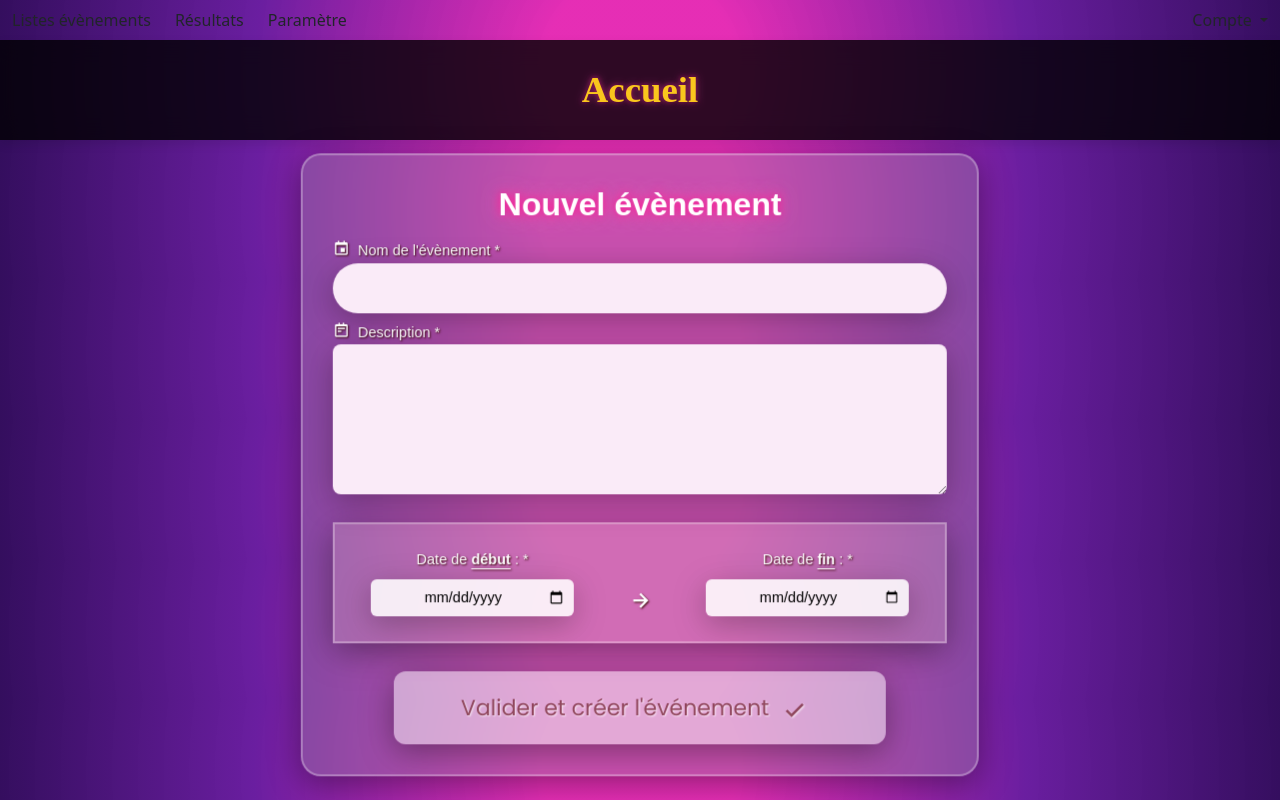
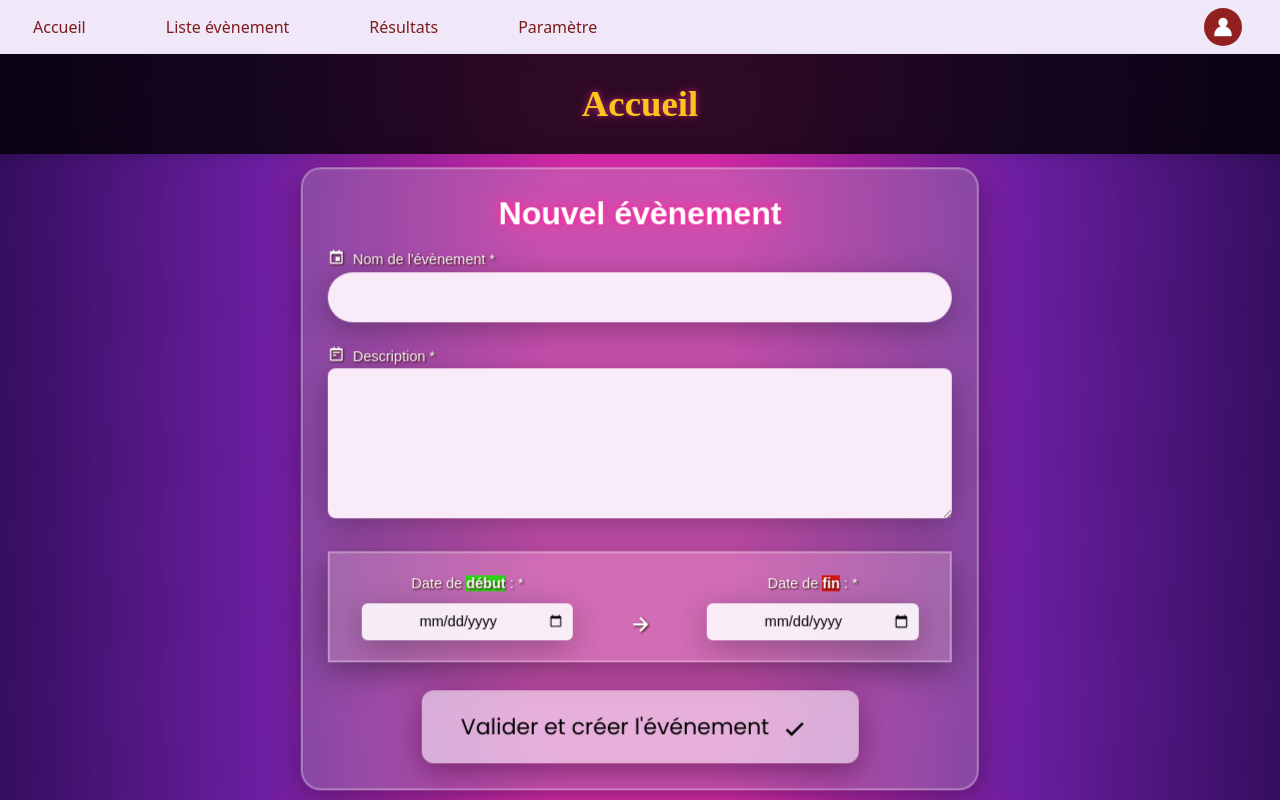
Before and after one commit to Alexshu0204/Projet_vote_en_ligne, a PHP site: page /accueil.php in a window 1280 px wide. Run offline with PHP 8.4, Linux system fonts and the light colour scheme.

Commit message:
Add files via upload

```diff
--- a/Projet Systeme vote pour Césarée/accueil.php
+++ b/Projet Systeme vote pour Césarée/accueil.php
@@ -7,11 +7,15 @@
         <link rel="stylesheet" href="accueil_style.css"/>
         <link href='https://fonts.googleapis.com/css?family=Nunito Sans' rel='stylesheet'>
         <link href="https://fonts.googleapis.com/css2?family=Poppins:wght@300;400;600&display=swap" rel="stylesheet">
+        <!--lien Bootstrap pour le menu-->
+        <link href="https://cdn.jsdelivr.net/npm/bootstrap@5.3.3/dist/css/bootstrap.min.css" rel="stylesheet" integrity="sha384-QWTKZyjpPEjISv5WaRU9OFeRpok6YctnYmDr5pNlyT2bRjXh0JMhjY6hW+ALEwIH" crossorigin="anonymous">
         <link href='https://unpkg.com/boxicons@2.1.4/css/boxicons.min.css' rel='stylesheet'><!--Lien pour télécharger les icônes-->
+        <link rel="icon" href="favicon.ico" type="image/x-icon">
         <title>Accueil</title>
     </head>
 
     <body>
+        <div id="progressBar"></div>
 
         <header>
             <?php
@@ -42,12 +46,12 @@
 
                 <div class="date_container">
                     <div>
-                        <label for="dateStartID">Date de <span class="underline">début</span> : *</label>
+                        <label for="dateStartID">Date de <span class="highlight">début</span> : *</label>
                         <input name="event_date" type="date" id="dateStartID" required>
                     </div>
                     <i class='bx bx-right-arrow-alt'></i>
                     <div>
-                        <label for="dateEndID">Date de <span class="underline">fin</span> : *</label>
+                        <label for="dateEndID">Date de <span class="highlight-2">fin</span> : *</label>
                         <input name="event_date" type="date" id="dateEndID" required>
                     </div>
 
@@ -65,6 +69,8 @@
 
         </div>
 
+        <script src="accueil_script.js"></script>
+
     </body>
 
 </html>
--- a/Projet Systeme vote pour Césarée/accueil_style.css
+++ b/Projet Systeme vote pour Césarée/accueil_style.css
@@ -52,11 +52,11 @@ body {
 
 .evnt_container{
     font-family: 'Montserrat', sans-serif;
-    margin-top: 65px;
+    margin-top: 79px;
     width: 53%;
     height: auto;
     min-height: 590px;
-    padding: 30px;
+    padding: 25px;
     position: absolute;
     top: 50%;
     left: 50%;
@@ -86,11 +86,13 @@ label span {
 }
 
 #eventID{
-    font-size: 13px;
+    margin-bottom: 15px;  /* Espace en dessous */
+    padding: 20px;  /* Ajuste le padding interne pour respirer */
+
+    font-size: 14px;
     border-radius: 30px;
     width: 100%;
     height: 50px;
-    padding:10px;
     border: none;
     box-shadow: 0 8px 32px rgba(0, 0, 0, 0.3);
     transition: 0.165s;
@@ -112,10 +114,12 @@ label span {
 }
 
 #descriptionID{
-    font-size: 13px;
+    margin-bottom: 15px;  /* Espace en dessous */
+    padding: 12px;  /* Ajuste le padding interne pour respirer */
+
+    font-size: 14px;
     border-radius: 8px;
     width: 100%;
-    padding:10px;
     height: auto;
     min-height: 150px;
     max-height: 400px; /* Pour limiter la hauteur si nécessaire */
@@ -154,9 +158,9 @@ label span {
     font-size: 14.5px;
     font-family: 'Montserrat', sans-serif;
     text-align: center;
-    margin-top: 20px;
+    margin-top: 10px;
     width: 100%;
-    padding: 25px;
+    padding: 20px;
 
 /*Ajout d’un effet "verre dépoli" au contenu de la date*/
     background-color: rgba(246, 217, 208, 0.2);
@@ -179,8 +183,15 @@ label span {
     text-shadow: 1px 1px 2px rgb(64, 12, 12);
 }
 
-.underline {
-    text-decoration: underline;
+.highlight {
+    background-color: #2fd316;
+    text-underline-position: under; /*abaisser le soulignage*/
+    color: rgb(255, 255, 255);
+    font-weight: bold;
+}
+
+.highlight-2 {
+    background-color: #d31616;
     text-underline-position: under; /*abaisser le soulignage*/
     color: rgb(255, 255, 255);
     font-weight: bold;
@@ -248,13 +259,12 @@ label span {
     margin: 28px auto 0 auto;
     border: none;
     border-radius: 12px;
-    width: 80%;
+    width: 70%;
     padding:20px;
-    color: rgba(113, 28, 47, 0.75);
-    text-shadow: 1px 1px 2px rgba(255, 255, 255, 0.726);
-    background-color: rgba(255, 255, 255, 0.5);
-    box-shadow: 0 8px 32px rgba(0, 0, 0, 0.37);
-    transition: color 0.28s ease;
+    color: rgba(0, 0, 0, 0.992);
+    background-color: rgba(255, 255, 255, 0.547);
+    box-shadow: 0 8px 32px rgba(55, 0, 44, 0.5);
+    transition: color 0.2s ease;
     z-index: 1;
 }
 
@@ -275,8 +285,8 @@ label span {
     height: 100%;
     top: 0;
     left: 0;
-    background-color: rgba(34, 220, 24, 0.803);
-    transition: width 0.25s ease-in-out;
+    background-color: rgb(2, 172, 36);
+    transition: width 0.27s ease-in-out;
     z-index: 0;
 }
 
@@ -286,7 +296,23 @@ label span {
 
 #createButtonID:hover{
     color: rgb(255, 255, 255);
-    text-shadow: 0.5px 0.5px 1px rgb(64, 12, 12);
+    text-shadow: 1px 1px 3px rgb(41, 5, 5);
+    box-shadow: 0 0 8px rgba(135, 79, 184, 0.2);
+}
+
+
+/*Barre de progression*/
+#progressBar {
+    position: fixed;
+    top: 0;
+    left: 0;
+    width: 0%;
+    height: 5px;
+    background: linear-gradient(90deg, #ff007a, #ff4800, #de006f);
+    z-index: 10000;
+    transition: width 0.2s ease-out, opacity 0.4s ease-in-out;
+    box-shadow: 0px 0px 10px rgba(255, 0, 122, 0.6);
+    border-radius: 2px;
 }
 
 
--- a/Projet Systeme vote pour Césarée/menu.php
+++ b/Projet Systeme vote pour Césarée/menu.php
@@ -1,33 +1,113 @@
 
-<!DOCTYPE html>
-<html lang="fr">
+        <style>
 
-    <head>
-        <meta charset="utf-8">
-        <meta name="viewport" content="width=device-width, initial-scale=1">
-        <!-- CSS Bootstrap -->
-        <link href="https://cdn.jsdelivr.net/npm/bootstrap@5.3.3/dist/css/bootstrap.min.css" rel="stylesheet" integrity="sha384-QWTKZyjpPEjISv5WaRU9OFeRpok6YctnYmDr5pNlyT2bRjXh0JMhjY6hW+ALEwIH" crossorigin="anonymous">
-        <!-- CSS personnalisé -->
-        <link rel="stylesheet" href="menu_style.css">
-    </head>
+            .container-fluid{
+                background-color:rgb(240, 232, 248) !important;
+                color:rgb(125, 27, 27);
+            }
 
-    <body>
+            .home{
+                margin-left: 5px; /* Décalage vers la droite */
+            }
+
+            .dropdown-item{
+                color:rgb(147, 32, 32);
+            }
+
+            .account{
+                width: 38px;
+                height: 38px;
+                background-color:rgb(147, 32, 32);
+                border-radius: 50%;
+                display: flex;
+                align-items: center;
+                justify-content: center;
+                overflow: hidden;
+                margin-right: 10px; /* Décalage vers la gauche */
+            }
+
+            .account img{
+                width: 40px;
+                height: auto;
+                max-width: 20px;
+            }
+
+            .action{
+                margin-left: 5px;
+            }
+
+            .nav-link.dropdown-toggle::after {
+                display: none !important;
+            }
+
+            /* Style des liens */
+            .nav-link {
+                position: relative;
+                padding: 8px 16px;
+                text-decoration: none;
+                transition: color 0.12s ease-in-out;
+            }
+
+            /* Effet de soulignement animé */
+            .nav-link::after {
+                content: "";
+                position: absolute;
+                left: 50%;
+                bottom: 0;
+                width: 0;
+                height: 3px;
+                background-color: rgb(255, 0, 0); /* Couleur de l'effet */
+                transition: width 0.3s ease-in-out, left 0.3s ease-in-out;
+            }
+
+            /* Animation au survol */
+            .nav-link:hover {
+                color:rgb(255, 0, 0);
+            }
+
+            .nav-link:hover::after {
+                width: 100%;
+                left: 0;
+            }
+
+            .account:hover {
+                background-color: rgb(255, 0, 0);
+                transition: background-color 0.12s ease;
+            }
+
+
+            .dropdown-item:hover{
+                color:rgb(255, 0, 0);
+            }
+
+            .nav-link.active {
+                font-weight: bold;
+                color: red !important;
+                border-bottom: 3px solid red; /* Ajoute une bordure sous l'onglet actif */
+            }
+
+        </style>
 
         <nav>
 
             <div class="container-fluid d-flex justify-content-between align-items-center">
 
-                <ul class="navbar-nav d-flex flex-row gap-4">
-                    <li class="nav-item">
-                        <a class="nav-link active" aria-current="page" href="#">Listes évènements</a>
+                <ul class="navbar-nav d-flex flex-row gap-5">
+
+                     <li class="nav-item">
+                        <a class="nav-link" href="accueil.php"><span class="home">Accueil</span></a>
                     </li>
 
                     <li class="nav-item">
-                        <a class="nav-link" href="#">Résultats</a>
+                        <a class="nav-link" href="liste_evenement.php"><span class="li_evnt">Liste évènement</span></a>
                     </li>
 
                     <li class="nav-item">
-                        <a class="nav-link" href="#">Paramètre</a>
+                        <a class="nav-link" href="#"><span class="results">Résultats</span></a>
+                    </li>
+
+                    <li class="nav-item">
+                        <a class="nav-link" href="#"><span class="setting">Paramètre</span></a>
                     </li>
                 </ul>
 
@@ -35,11 +115,18 @@
                 <ul class="navbar-nav">
                     <li class="nav-item dropdown">
                         <a class="nav-link dropdown-toggle" href="#" role="button" data-bs-toggle="dropdown" aria-expanded="false">
-                            Compte
+                            <span class="account" data-bs-toggle="tooltip" data-bs-placement="bottom" title="Mon compte">
+                                <img src="images/icon-2426371_1280(2).png">
+                        </span>
+
                         </a>
                         <ul class="dropdown-menu">
-                            <li><a class="dropdown-item" href="#">Action</a></li>
-                            <li><a class="dropdown-item" href="#">Se déconnecter</a></li>
+                            <li><a class="dropdown-item" href="#"><span class="action">Action</span></a></li>
+                            <li>
+                                <a class="dropdown-item d-flex align-items-center gap-2" href="index.php">
+                                    <i class='bx bx-log-out'></i>Se déconnecter
+                                </a>
+                            </li>
                         </ul>
                     </li>
                 </ul>
@@ -48,7 +135,29 @@
 
         </nav>
 
-        <script src="https://cdn.jsdelivr.net/npm/bootstrap@5.3.3/dist/js/bootstrap.bundle.min.js" integrity="sha384-YvpcrYf0tY3lHB60NNkmXc5s9fDVZLESaAA55NDzOxhy9GkcIdslK1eN7N6jIeHz" crossorigin="anonymous"></script>
-    </body>
+        <script src="https://cdn.jsdelivr.net/npm/bootstrap@5.3.3/dist/js/bootstrap.bundle.min.js" integrity="sha384-YvpcrYf0tY3lHB60NNkmXc5s9fDVZLESaAA55NDzOxhy9GkcIdslK1eN7N6jIeHz" crossorigin="anonymous">
 
-</html>
+            document.addEventListener("DOMContentLoaded", function() {
+                // Récupère tous les liens du menu
+                const navLinks = document.querySelectorAll(".nav-link");
+
+                // Récupère le chemin complet de la page actuelle
+                const currentPage = window.location.pathname.split("/").pop() || "index.php"; // Si vide, met "index.php"
+
+                var tooltipTriggerList = [].slice.call(document.querySelectorAll('[data-bs-toggle="tooltip"]'));
+                var tooltipList = tooltipTriggerList.map(function (tooltipTriggerEl) {
+                    return new bootstrap.Tooltip(tooltipTriggerEl);
+                });
+
+                navLinks.forEach(link => {
+                    // Récupère le href du lien sans le domaine
+                    const linkPage = link.getAttribute("href").split("/").pop();
+
+                    if (linkPage === currentPage) {
+                        link.classList.add("active");
+                    }
+                });
+
+            });
+
+        </script>
```
Also changed, not shown: Projet Systeme vote pour Césarée/accueil_script.js (+95 -0 lines), Projet Systeme vote pour Césarée/liste_evenement.php (added, +22 -0 lines), Projet Systeme vote pour Césarée/login_script.js (+8 -7 lines).
